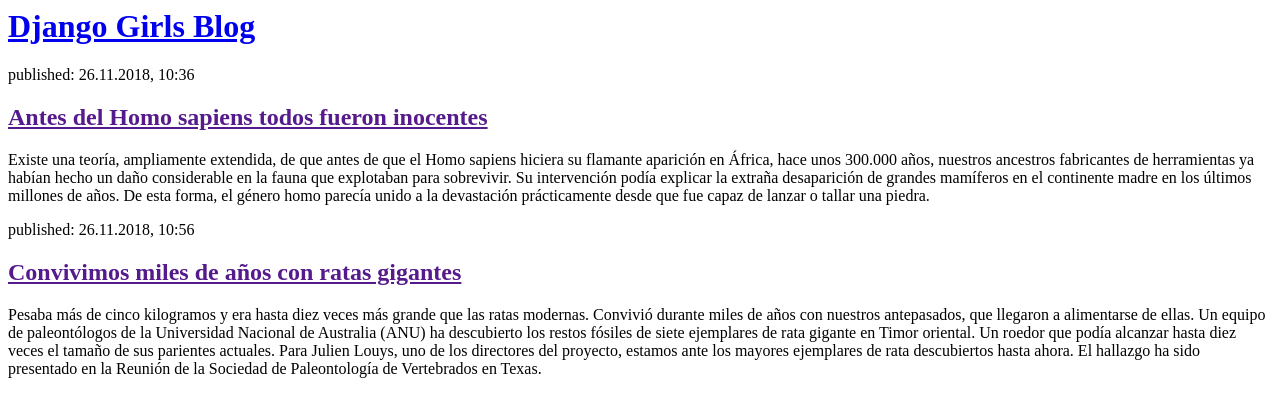
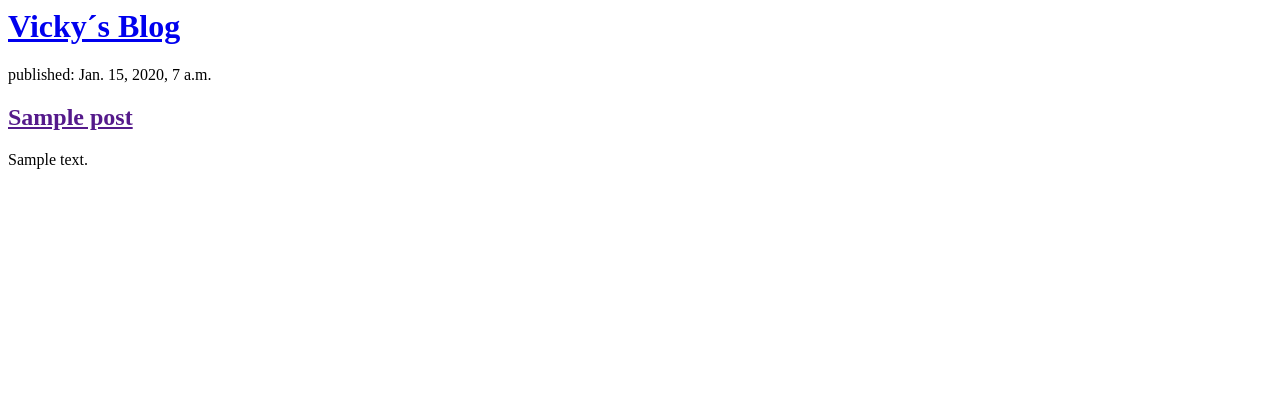
Before and after one commit to mvlaspoumaderes/my-first-blog, a Django app: template blog/templates/blog/post_list.html in a window 1280 px wide. Shown: the top 417 px of the page. Run offline with Django 3.2, Linux system fonts and the light colour scheme; the template is opened without the code that fills it: values that come from a table or form of the project are taken from there, others are empty; tables that the repository leaves empty hold one stand-in row (values such as "Sample post").

Commit message:
Modified templates to display posts from database.

```diff
--- a/blog/templates/blog/post_list.html
+++ b/blog/templates/blog/post_list.html
@@ -1,22 +1,17 @@
 <html>
     <head>
-        <title>Django Girls blog</title>
+        <title>My first Django blog</title>
     </head>
     <body>
         <div>
-            <h1><a href="/">Django Girls Blog</a></h1>
+            <h1><a href="/">Vicky´s Blog</a></h1>
         </div>
-
-        <div>
-            <p>published: 26.11.2018, 10:36</p>
-            <h2><a href="">Antes del Homo sapiens todos fueron inocentes</a></h2>
-            <p>Existe una teoría, ampliamente extendida, de que antes de que el Homo sapiens hiciera su flamante aparición en África, hace unos 300.000 años, nuestros ancestros fabricantes de herramientas ya habían hecho un daño considerable en la fauna que explotaban para sobrevivir. Su intervención podía explicar la extraña desaparición de grandes mamíferos en el continente madre en los últimos millones de años. De esta forma, el género homo parecía unido a la devastación prácticamente desde que fue capaz de lanzar o tallar una piedra.</p>
-        </div>
-
-        <div>
-            <p>published: 26.11.2018, 10:56</p>
-            <h2><a href="">Convivimos miles de años con ratas gigantes</a></h2>
-            <p>Pesaba más de cinco kilogramos y era hasta diez veces más grande que las ratas modernas. Convivió durante miles de años con nuestros antepasados, que llegaron a alimentarse de ellas. Un equipo de paleontólogos de la Universidad Nacional de Australia (ANU) ha descubierto los restos fósiles de siete ejemplares de rata gigante en Timor oriental. Un roedor que podía alcanzar hasta diez veces el tamaño de sus parientes actuales. Para Julien Louys, uno de los directores del proyecto, estamos ante los mayores ejemplares de rata descubiertos hasta ahora. El hallazgo ha sido presentado en la Reunión de la Sociedad de Paleontología de Vertebrados en Texas.</p>
-        </div>
+        {% for post in posts %}
+            <div>
+                <p>published: {{ post.published_date }}</p>
+                <h2><a href="">{{ post.title }}</a></h2>
+                <p>{{ post.text|linebreaksbr }}</p>
+            </div>
+        {% endfor %}
     </body>
 </html>
--- a/blog/views.py
+++ b/blog/views.py
@@ -1,5 +1,7 @@
 from django.shortcuts import render
+from django.utils import timezone
+from .models import Post
 
-# Create your views here.
 def post_list(request):
-    return render(request, 'blog/post_list.html', {})
+    posts = Post.objects.filter(published_date__lte=timezone.now()).order_by('published_date')
+    return render(request, 'blog/post_list.html', {'posts': posts})
```
